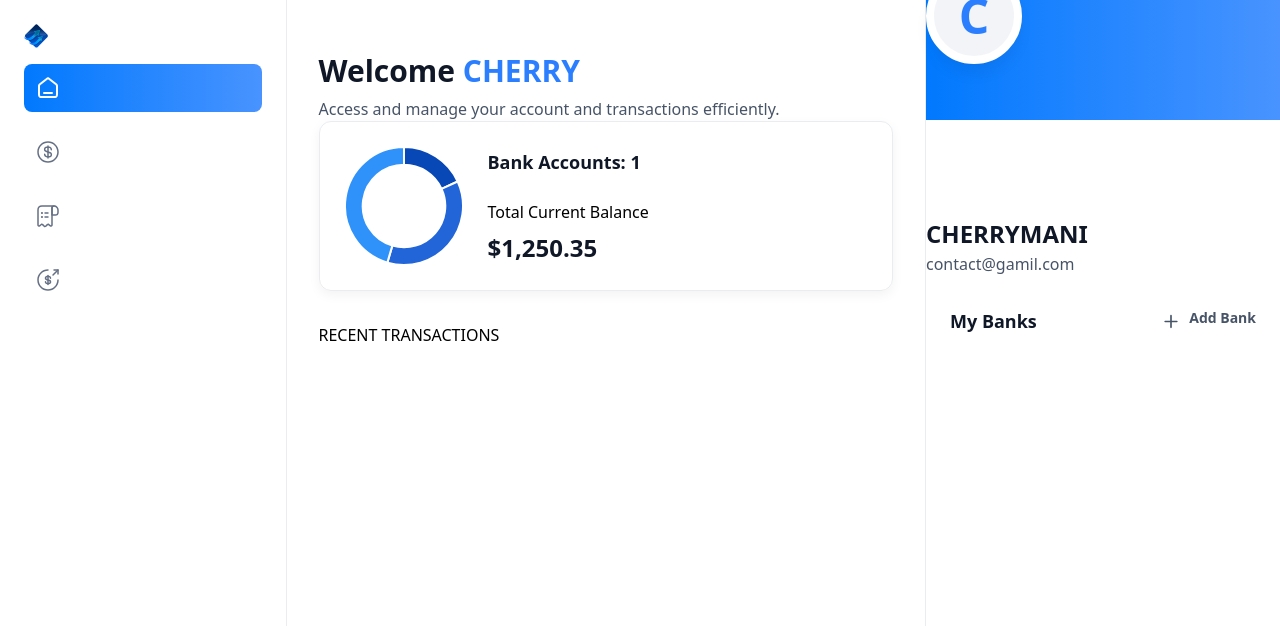
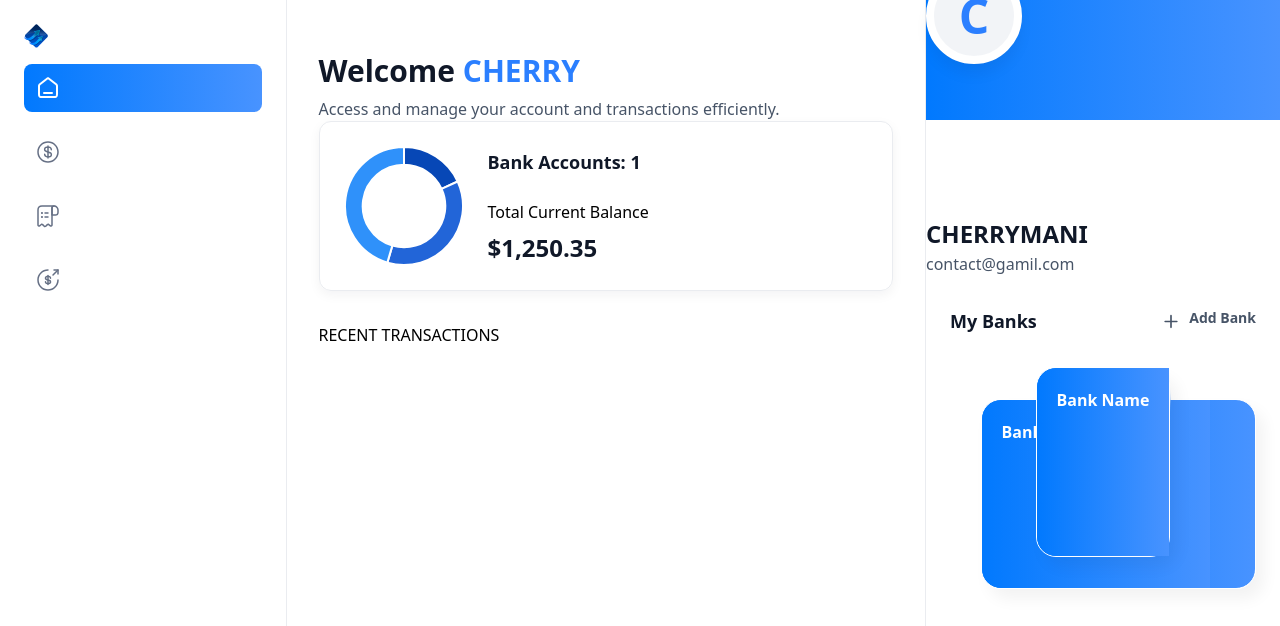
Before and after one commit to Manikanth75/banking, a Next.js app: page / in a window 1280 px wide. Shown: the top 626 px of the page. Built offline with nearby package versions, Linux system fonts and the light colour scheme.

Commit message:
bankcard

```diff
--- a/src/app/(root)/page.tsx
+++ b/src/app/(root)/page.tsx
@@ -29,7 +29,7 @@ const Home = () => {
       <Rightsidebar
       user={loggedIn}
       transactions={[]}
-      banks={[]}
+      banks={[{},{}]}
       />
     </section>
   )
--- /dev/null
+++ b/src/components/Bankcard.tsx
@@ -0,0 +1,21 @@
+import Link from 'next/link'
+import React from 'react'
+
+const Bankcard = ({account, userName, showBalance=true}:CreditCardProps) => {
+  return (
+    <div className="flex flex-col">
+    <Link href="/" className="bank-card">
+    <div className="bank-card_content">
+        <div>
+            <h1 className="text-16 font-semibold text-white">
+                {account.name || 'Bank Name'}
+            </h1>
+        </div>
+
+    </div>
+    </Link>
+    </div>
+  )
+}
+
+export default Bankcard
--- a/src/components/Rightsidebar.tsx
+++ b/src/components/Rightsidebar.tsx
@@ -1,6 +1,7 @@
 import Image from 'next/image'
 import Link from 'next/link'
 import React from 'react'
+import Bankcard from './Bankcard'
 
 const Rightsidebar = ({user,transactions,banks}:RightSidebarProps) => {
   return (
@@ -39,6 +40,29 @@ const Rightsidebar = ({user,transactions,banks}:RightSidebarProps) => {
 
 
             </div>
+            {banks?.length > 0 && (
+                <div className="relative flex flex-1 flex-col items-center justify-center gap-5">
+                    <div className='relative z-10'>
+                    <Bankcard
+                    key={banks[0].$id}
+                    account={banks[0]}
+                    userName={`${user.firstName} ${user.lastName}`}
+                    showBalance={false}
+                    />
+                    </div>
+                    {banks[1] && (
+                        <div className="absolute right-0 top-8 z-0 w-[90%]">
+                        <Bankcard
+                        key={banks[1].$id}
+                        account={banks[1]}
+                        userName={`${user.firstName} ${user.lastName}`}
+                         showBalance={false}/>
+                        </div>
+
+                    )}
+
+                </div>
+                )}
          </section>
     </aside>
   )
```
